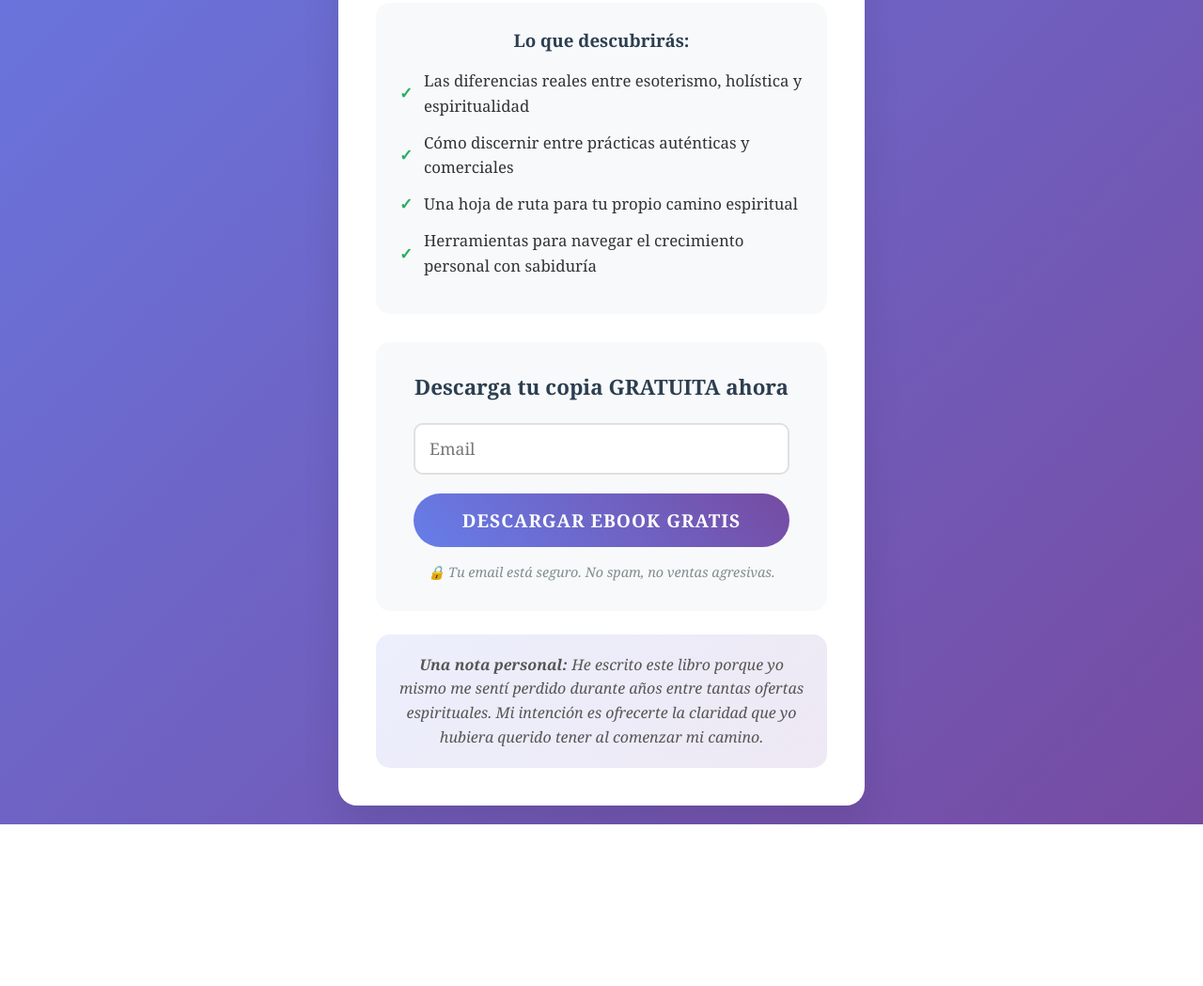
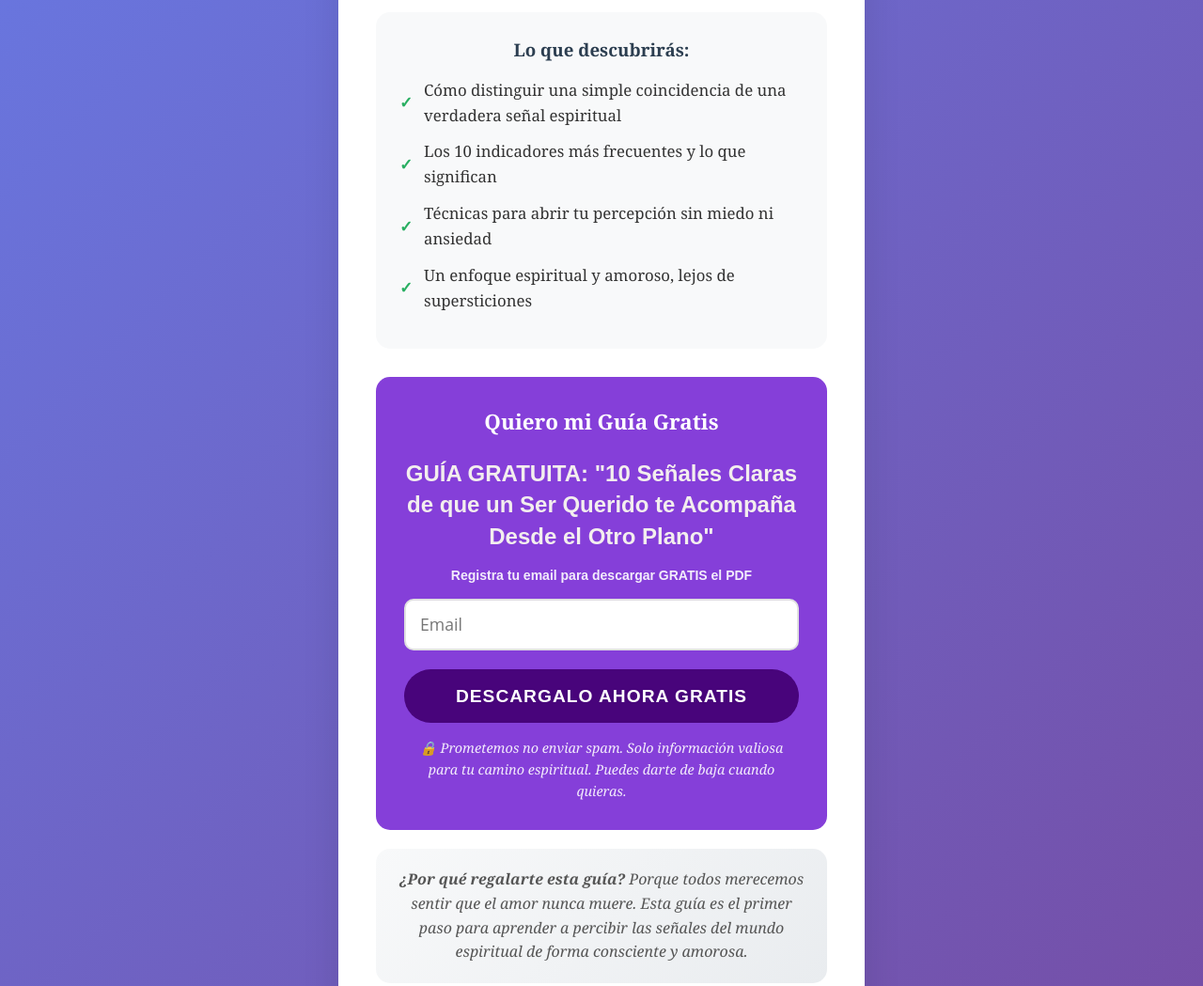
Before and after one commit to aelisasch-tech/landing-page, a plain HTML site: page index.html in a window 1280 px wide. Shown: the part 537-1586 px from the top of the page at 94% size. Before the commit the page ends 1414 px from the top, so only its background shows below. Drawn offline with Linux system fonts and the light colour scheme; no server answers; a script that the page names is missing; a web font is replaced by a local one.

Commit message:
Update index.html

```diff
--- a/index.html
+++ b/index.html
@@ -3,7 +3,7 @@
 <head>
     <meta charset="UTF-8">
     <meta name="viewport" content="width=device-width, initial-scale=1.0">
-    <title>Descarga GRATIS: Brújula del Ser</title>
+    <title>Descarga GRATIS: 10 Señales Claras de que un Ser Querido te Acompaña Desde el Otro Plano</title>
 
     <!-- MailerLite Universal Script -->
     <script>
@@ -15,7 +15,7 @@
     </script>
 
     <style>
-        @import url("https://assets.mlcdn.com/fonts.css?version=1754926");
+        @import url("https://assets.mlcdn.com/fonts.css?version=1756385");
 
         * {
             margin: 0;
@@ -65,10 +65,11 @@
         }
 
         h1 {
-            font-size: 2.5em;
+            font-size: 2.2em;
             margin-bottom: 15px;
             color: #2c3e50;
             font-weight: bold;
+            line-height: 1.3;
         }
 
         .subtitle {
@@ -114,7 +115,7 @@
         }
 
         .form-container {
-            background: #f8f9fa;
+            background: #853fd9;
             border-radius: 15px;
             padding: 30px;
             margin-bottom: 20px;
@@ -122,7 +123,7 @@
 
         .form-title {
             font-size: 1.4em;
-            color: #2c3e50;
+            color: #ffffff;
             margin-bottom: 20px;
             font-weight: bold;
         }
@@ -160,7 +161,7 @@
 
         .guarantee {
             font-size: 0.9em;
-            color: #7f8c8d;
+            color: rgba(255,255,255,0.9);
             margin-top: 15px;
             font-style: italic;
         }
@@ -174,26 +175,62 @@
             color: #555;
         }
 
-        /* Estilos específicos de MailerLite */
-        .ml-form-embedContainer .ml-form-embedWrapper {
-            background: transparent !important;
+        .extra-section {
+            background: linear-gradient(135deg, #f8f9fa, #e9ecef);
+            border-radius: 15px;
+            padding: 20px;
+            margin-top: 20px;
+            font-style: italic;
+            color: #555;
+            text-align: center;
+        }
+
+        /* Estilos específicos de MailerLite mejorados */
+        #mlb2-29535802.ml-form-embedContainer {
+            box-sizing: border-box !important;
+            display: table !important;
+            margin: 0 auto !important;
+            position: static !important;
+            width: 100% !important;
+        }
+
+        #mlb2-29535802.ml-form-embedContainer .ml-form-embedWrapper {
+            background-color: transparent !important;
             border: none !important;
+            border-radius: 4px !important;
+            box-sizing: border-box !important;
+            display: inline-block !important;
+            margin: 0 !important;
+            padding: 0 !important;
+            position: relative !important;
+            width: 100% !important;
+        }
+
+        #mlb2-29535802.ml-form-embedContainer .ml-form-embedWrapper .ml-form-embedBody {
             padding: 0 !important;
         }
 
-        .ml-form-embedContainer .ml-form-embedBody {
-            padding: 0 !important;
+        #mlb2-29535802.ml-form-embedContainer .ml-form-embedWrapper .ml-form-embedContent h4 {
+            color: #f3eeee !important;
+            font-family: 'Comfortaa', sans-serif !important;
+            font-size: 24px !important;
+            font-weight: 700 !important;
+            margin: 0 0 15px 0 !important;
+            text-align: center !important;
+            line-height: 1.4 !important;
         }
 
-        .ml-form-embedContainer .ml-form-embedContent h4 {
-            display: none !important;
+        #mlb2-29535802.ml-form-embedContainer .ml-form-embedWrapper .ml-form-embedContent p {
+            color: rgba(255,255,255,0.9) !important;
+            font-family: 'Comfortaa', sans-serif !important;
+            font-size: 14px !important;
+            font-weight: 400 !important;
+            line-height: 20px !important;
+            margin: 0 0 15px 0 !important;
+            text-align: center !important;
         }
 
-        .ml-form-embedContainer .ml-form-embedContent p {
-            display: none !important;
-        }
-
-        .ml-form-embedContainer .ml-form-fieldRow input[type="email"] {
+        #mlb2-29535802.ml-form-embedContainer .ml-form-embedWrapper .ml-form-embedBody .ml-form-fieldRow input[type="email"] {
             width: 100% !important;
             padding: 15px !important;
             font-size: 1.1em !important;
@@ -203,21 +240,25 @@
             transition: border-color 0.3s ease !important;
             background-color: #ffffff !important;
             color: #333333 !important;
-            font-family: 'Georgia', serif !important;
+            font-family: 'Open Sans', Arial, Helvetica, sans-serif !important;
+            box-sizing: border-box !important;
+            max-width: 100% !important;
+            height: auto !important;
+            line-height: 21px !important;
         }
 
-        .ml-form-embedContainer .ml-form-fieldRow input[type="email"]:focus {
+        #mlb2-29535802.ml-form-embedContainer .ml-form-embedWrapper .ml-form-embedBody .ml-form-fieldRow input[type="email"]:focus {
             outline: none !important;
             border-color: #667eea !important;
             box-shadow: 0 0 10px rgba(102, 126, 234, 0.2) !important;
         }
 
-        .ml-form-embedContainer .ml-form-embedSubmit button {
-            background: linear-gradient(45deg, #667eea, #764ba2) !important;
-            color: white !important;
+        #mlb2-29535802.ml-form-embedContainer .ml-form-embedWrapper .ml-form-embedBody .ml-form-embedSubmit button {
+            background-color: #48047b !important;
+            color: #ffffff !important;
             padding: 18px 40px !important;
             font-size: 1.2em !important;
-            font-weight: bold !important;
+            font-weight: 700 !important;
             border: none !important;
             border-radius: 50px !important;
             cursor: pointer !important;
@@ -225,10 +266,14 @@
             width: 100% !important;
             text-transform: uppercase !important;
             letter-spacing: 1px !important;
-            font-family: 'Georgia', serif !important;
+            font-family: 'Comfortaa', sans-serif !important;
+            line-height: 21px !important;
+            height: auto !important;
+            box-sizing: border-box !important;
         }
 
-        .ml-form-embedContainer .ml-form-embedSubmit button:hover {
+        #mlb2-29535802.ml-form-embedContainer .ml-form-embedWrapper .ml-form-embedBody .ml-form-embedSubmit button:hover {
+            background-color: #333333 !important;
             transform: translateY(-2px) !important;
             box-shadow: 0 10px 25px rgba(102, 126, 234, 0.3) !important;
         }
@@ -266,86 +311,6 @@
             }
         }
 
-        #mlb2-29535802.ml-form-embedContainer {
-            box-sizing: border-box;
-            display: table;
-            margin: 0 auto;
-            position: static;
-            width: 100% !important;
-        }
-
-        #mlb2-29535802.ml-form-embedContainer h4,
-        #mlb2-29535802.ml-form-embedContainer p,
-        #mlb2-29535802.ml-form-embedContainer span,
-        #mlb2-29535802.ml-form-embedContainer button {
-            text-transform: none !important;
-            letter-spacing: normal !important;
-        }
-
-        #mlb2-29535802.ml-form-embedContainer .ml-form-embedWrapper {
-            background-color: transparent !important;
-            border-width: 0px;
-            border-color: transparent;
-            border-radius: 4px;
-            border-style: solid;
-            box-sizing: border-box;
-            display: inline-block !important;
-            margin: 0;
-            padding: 0;
-            position: relative;
-        }
-
-        #mlb2-29535802.ml-form-embedContainer .ml-form-embedWrapper.embedForm {
-            max-width: 400px;
-            width: 100%;
-        }
-
-        #mlb2-29535802.ml-form-embedContainer .ml-form-embedWrapper .ml-form-embedBody .ml-form-fieldRow input {
-            background-color: #ffffff !important;
-            color: #333333 !important;
-            border-color: #cccccc;
-            border-radius: 10px !important;
-            border-style: solid !important;
-            border-width: 2px !important;
-            font-family: 'Georgia', serif !important;
-            font-size: 1.1em !important;
-            height: auto;
-            line-height: 21px !important;
-            margin-bottom: 0;
-            margin-top: 0;
-            margin-left: 0;
-            margin-right: 0;
-            padding: 15px 15px !important;
-            width: 100% !important;
-            box-sizing: border-box !important;
-            max-width: 100% !important;
-        }
-
-        #mlb2-29535802.ml-form-embedContainer .ml-form-embedWrapper .ml-form-embedBody .ml-form-embedSubmit button {
-            background: linear-gradient(45deg, #667eea, #764ba2) !important;
-            border: none !important;
-            border-radius: 50px !important;
-            box-shadow: none !important;
-            color: #ffffff !important;
-            cursor: pointer;
-            font-family: 'Georgia', serif !important;
-            font-size: 1.2em !important;
-            font-weight: bold !important;
-            line-height: 21px !important;
-            height: auto;
-            padding: 18px !important;
-            width: 100% !important;
-            box-sizing: border-box !important;
-            text-transform: uppercase !important;
-            letter-spacing: 1px !important;
-            transition: all 0.3s ease !important;
-        }
-
-        #mlb2-29535802.ml-form-embedContainer .ml-form-embedWrapper .ml-form-embedBody .ml-form-embedSubmit button:hover {
-            transform: translateY(-2px) !important;
-            box-shadow: 0 10px 25px rgba(102, 126, 234, 0.3) !important;
-        }
-
         @media (max-width: 768px) {
             .container {
                 padding: 10px;
@@ -356,11 +321,15 @@
             }
 
             h1 {
-                font-size: 2em;
+                font-size: 1.8em;
             }
 
             .subtitle {
                 font-size: 1.1em;
+            }
+
+            #mlb2-29535802.ml-form-embedContainer .ml-form-embedWrapper .ml-form-embedContent h4 {
+                font-size: 20px !important;
             }
         }
     </style>
@@ -368,42 +337,42 @@
 <body>
     <div class="container">
         <div class="card">
-            <div class="book-icon">📚</div>
+            <div class="book-icon">✨</div>
 
-            <h1>Brújula del Ser</h1>
-            <div class="subtitle">Tu guía para navegar el mundo espiritual con claridad</div>
+            <h1>Descubre si tus seres queridos te acompañan desde el más allá</h1>
+            <div class="subtitle">10 señales claras para reconocer su presencia y sentir su amor</div>
 
             <div class="description">
-                <strong>¿Te sientes perdido entre tantos enfoques espirituales?</strong> Este libro te ayudará a comprender las diferencias y puntos de conexión entre esoterismo, terapias holísticas y espiritualidad desde una perspectiva clara y honesta.
+                <strong>Descarga GRATIS esta guía y aprende a interpretar los mensajes que el mundo espiritual te envía cada día.</strong>
             </div>
 
             <div class="benefits">
                 <h3>Lo que descubrirás:</h3>
                 <div class="benefit-item">
                     <span class="benefit-icon">✓</span>
-                    <span>Las diferencias reales entre esoterismo, holística y espiritualidad</span>
+                    <span>Cómo distinguir una simple coincidencia de una verdadera señal espiritual</span>
                 </div>
                 <div class="benefit-item">
                     <span class="benefit-icon">✓</span>
-                    <span>Cómo discernir entre prácticas auténticas y comerciales</span>
+                    <span>Los 10 indicadores más frecuentes y lo que significan</span>
                 </div>
                 <div class="benefit-item">
                     <span class="benefit-icon">✓</span>
-                    <span>Una hoja de ruta para tu propio camino espiritual</span>
+                    <span>Técnicas para abrir tu percepción sin miedo ni ansiedad</span>
                 </div>
                 <div class="benefit-item">
                     <span class="benefit-icon">✓</span>
-                    <span>Herramientas para navegar el crecimiento personal con sabiduría</span>
+                    <span>Un enfoque espiritual y amoroso, lejos de supersticiones</span>
                 </div>
             </div>
 
             <div class="form-container">
-                <div class="form-title">Descarga tu copia GRATUITA ahora</div>
+                <div class="form-title">Quiero mi Guía Gratis</div>
 
                 <!-- Mensaje de éxito personalizado -->
                 <div class="success-message" id="successMessage">
                     <span class="icon">✅</span>
-                    <div>¡Gracias! Tu ebook ya está en camino</div>
+                    <div>¡Gracias! Tu guía ya está en camino</div>
                     <div style="font-size: 0.9em; margin-top: 10px; opacity: 0.9;">Revisa tu email (incluyendo spam/promociones)</div>
                 </div>
 
@@ -412,9 +381,9 @@
                     <div class="ml-form-align-center">
                         <div class="ml-form-embedWrapper embedForm">
                             <div class="ml-form-embedBody ml-form-embedBodyDefault row-form">
-                                <div class="ml-form-embedContent" style="display: none;">
-                                    <h4>Brújula del Ser - PDF</h4>
-                                    <p><strong>Registra tu email para descargar Brújula del Ser</strong></p>
+                                <div class="ml-form-embedContent">
+                                    <h4>GUÍA GRATUITA: "10 Señales Claras de que un Ser Querido te Acompaña Desde el Otro Plano"</h4>
+                                    <p><strong>Registra tu email para descargar GRATIS el PDF</strong></p>
                                 </div>
 
                                 <form class="ml-block-form" action="https://assets.mailerlite.com/jsonp/1731855/forms/162569038018380811/subscribe" data-code="" method="post" target="_blank">
@@ -428,7 +397,7 @@
 
                                     <input type="hidden" name="ml-submit" value="1">
                                     <div class="ml-form-embedSubmit">
-                                        <button type="submit" class="primary">Descargar ebook GRATIS</button>
+                                        <button type="submit" class="primary">DESCARGALO AHORA GRATIS</button>
                                         <button disabled="disabled" style="display: none;" type="button" class="loading">
                                             <div class="ml-form-embedSubmitLoad"></div>
                                             <span class="sr-only">Loading...</span>
@@ -448,11 +417,15 @@
                     </div>
                 </div>
 
-                <div class="guarantee">🔒 Tu email está seguro. No spam, no ventas agresivas.</div>
+                <div class="guarantee">🔒 Prometemos no enviar spam. Solo información valiosa para tu camino espiritual. Puedes darte de baja cuando quieras.</div>
+            </div>
+
+            <div class="extra-section">
+                <strong>¿Por qué regalarte esta guía?</strong> Porque todos merecemos sentir que el amor nunca muere. Esta guía es el primer paso para aprender a percibir las señales del mundo espiritual de forma consciente y amorosa.
             </div>
 
             <div class="author-note">
-                <strong>Una nota personal:</strong> He escrito este libro porque yo mismo me sentí perdido durante años entre tantas ofertas espirituales. Mi intención es ofrecerte la claridad que yo hubiera querido tener al comenzar mi camino.
+                <strong>Una nota personal:</strong> He escrito esta guía porque creo profundamente que el amor trasciende la muerte física. Mi intención es ayudarte a reconocer esas señales sutiles pero poderosas que nuestros seres queridos nos envían desde el otro plano.
             </div>
         </div>
     </div>
```
